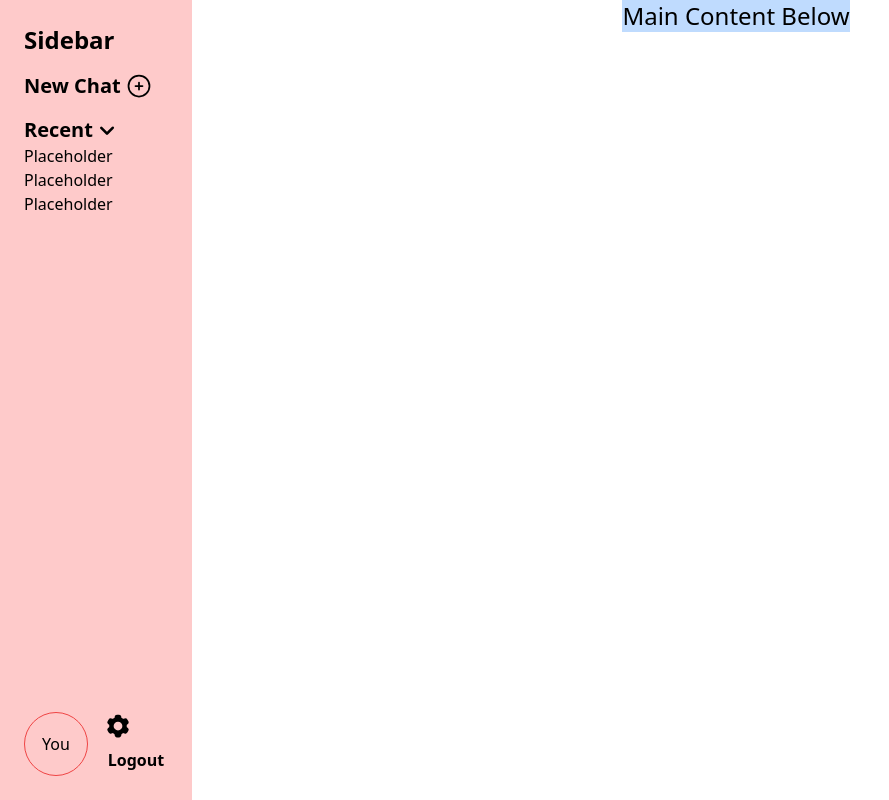
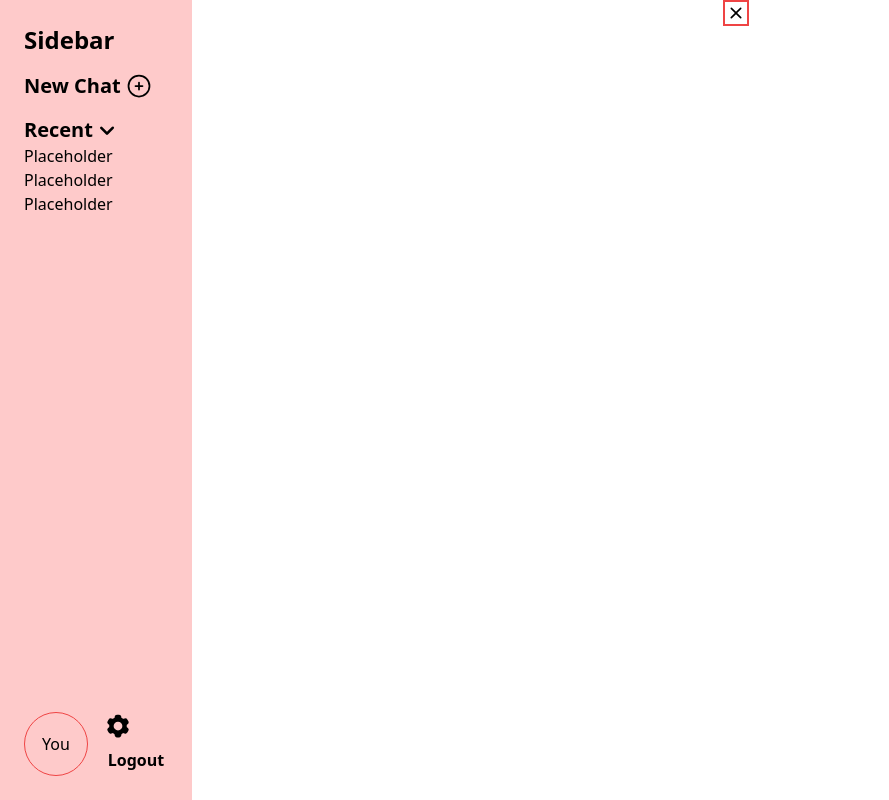
Before and after one commit to ken-ux/messaging-app, a React (Vite) app: page / in a window 1280 px wide. Shown: the whole page, without its empty margins (0-889 px from the left). Built offline with nearby package versions, Linux system fonts and the light colour scheme.

Commit message:
Add top of display window to wrapper

```diff
--- a/src/App.tsx
+++ b/src/App.tsx
@@ -8,7 +8,6 @@ function App() {
       <Nav />
       <main className="mx-auto">
         <ContentWrapper>
-          <p className="bg-blue-200 text-2xl">Main Content Below</p>
           <Outlet />
         </ContentWrapper>
       </main>
--- a/src/components/ContentWrapper.tsx
+++ b/src/components/ContentWrapper.tsx
@@ -1,5 +1,14 @@
+import { XMarkIcon } from "@heroicons/react/20/solid";
+
 function ContentWrapper({ children }: { children: React.ReactNode }) {
-  return <div>{children}</div>;
+  return (
+    <div className="test-border min-w-96">
+      <div className="test-border flex h-6 justify-end">
+        <XMarkIcon className="h-full" />
+      </div>
+      {children}
+    </div>
+  );
 }
 
 export default ContentWrapper;
```
